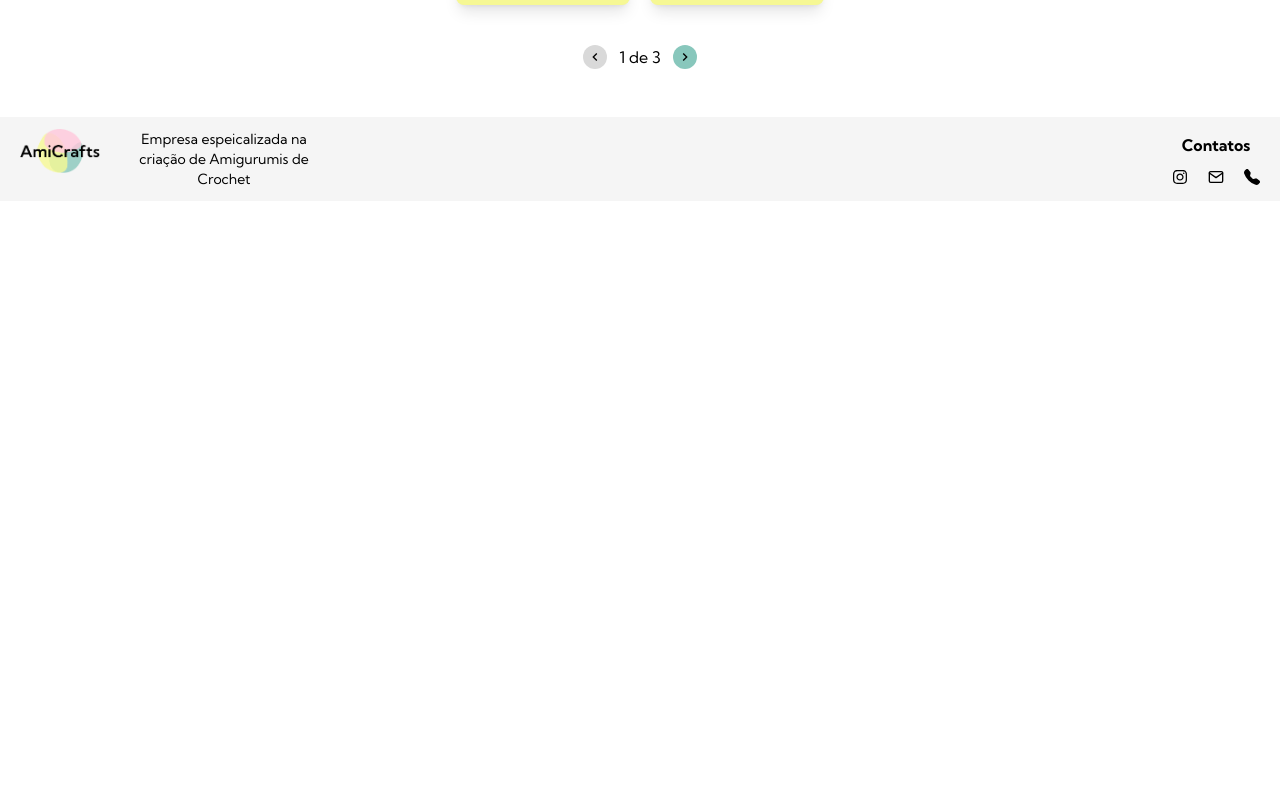
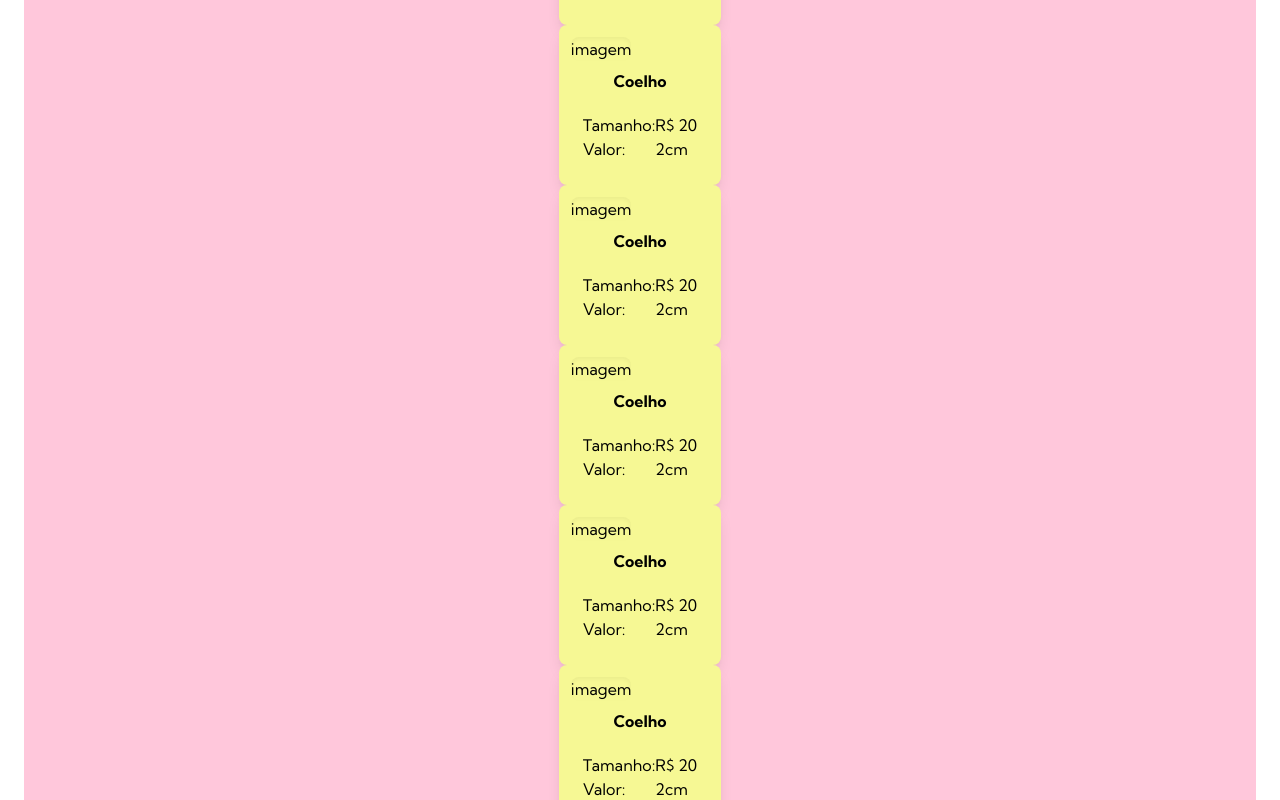
Before and after one commit to rharaianna/desafio_next, a Next.js app: page / in a window 1280 px wide. Shown: the part 1180-1980 px from the top of the page. Before the commit the page ends 1381 px from the top, so only its background shows below. Built offline with nearby package versions, Linux system fonts and the light colour scheme; data requests are answered from the project's data file.

Commit message:
"paginação" produtos

```diff
--- a/db.json
+++ b/db.json
@@ -203,5 +203,128 @@
       "aniversario": "01/01",
       "cargo": "assessor"
     }
+  ],
+  "produtos":[
+    {
+      "id": 1,
+      "name": "Coelho",
+      "tamanho": "2cm",
+      "preco": "20"
+    },
+    {
+      "id": 2,
+      "name": "Dragão",
+      "tamanho": "2cm",
+      "preco": "20"
+    },
+    {
+      "id": 3,
+      "name": "Coelho",
+      "tamanho": "2cm",
+      "preco": "20"
+    },
+    {
+      "id": 4,
+      "name": "Coelho",
+      "tamanho": "2cm",
+      "preco": "20"
+    },
+    {
+      "id": 5,
+      "name": "Coelho",
+      "tamanho": "2cm",
+      "preco": "20"
+    },
+    {
+      "id": 6,
+      "name": "Coelho",
+      "tamanho": "2cm",
+      "preco": "20"
+    },
+    {
+      "id": 7,
+      "name": "Coelho",
+      "tamanho": "2cm",
+      "preco": "20"
+    },
+    {
+      "id": 8,
+      "name": "Coelho",
+      "tamanho": "2cm",
+      "preco": "20"
+    },
+    {
+      "id": 9,
+      "name": "Coelho",
+      "tamanho": "2cm",
+      "preco": "20"
+    },
+    {
+      "id": 10,
+      "name": "Coelho",
+      "tamanho": "2cm",
+      "preco": "20"
+    },
+    {
+      "id": 11,
+      "name": "Coelho",
+      "tamanho": "2cm",
+      "preco": "20"
+    },
+    {
+      "id": 12,
+      "name": "Coelho",
+      "tamanho": "2cm",
+      "preco": "20"
+    },
+    {
+      "id": 13,
+      "name": "Coelho",
+      "tamanho": "2cm",
+      "preco": "20"
+    },
+    {
+      "id": 14,
+      "name": "Coelho",
+      "tamanho": "2cm",
+      "preco": "20"
+    },
+    {
+      "id": 15,
+      "name": "Coelho",
+      "tamanho": "2cm",
+      "preco": "20"
+    },
+    {
+      "id": 16,
+      "name": "Coelho",
+      "tamanho": "2cm",
+      "preco": "20"
+    },
+    {
+      "id": 17,
+      "name": "Coelho",
+      "tamanho": "2cm",
+      "preco": "20"
+    },
+    {
+      "id": 18,
+      "name": "Coelho",
+      "tamanho": "2cm",
+      "preco": "20"
+    },
+    {
+      "id": 19,
+      "name": "Coelho",
+      "tamanho": "2cm",
+      "preco": "20"
+    },
+    {
+      "id": 20,
+      "name": "Coelho",
+      "tamanho": "2cm",
+      "preco": "20"
+    }
+
   ]
 }
--- a/src/components/Header/index.tsx
+++ b/src/components/Header/index.tsx
@@ -39,7 +39,7 @@ export default function Header() {
                     <Link className="hover:bg-amarelo hover:shadow-md py-1 px-4 rounded-xl" href={"/contatos"}>Contato</Link>
                     <Link className="hover:bg-verde hover:shadow-md py-1 px-4 rounded-xl" href={"/membros"}>Membros</Link>
                     <Link className="hover:bg-cinzaEsc hover:shadow-md py-1 px-4 rounded-xl" href={"login"}>Login</Link>
-                    <Link className="hover:bg-cinzaEsc hover:shadow-md py-1 px-4 rounded-xl" href={"/"}>Logout</Link>
+                    <Link  className="hover:bg-cinzaEsc hover:shadow-md py-1 px-4 rounded-xl" href={"/"}>Logout</Link>
                 </nav>
                 <Menu isVisible={isMenuOpen} onClose={closeMenu}/>
         </header>
--- a/src/components/Home/Produtos.tsx
+++ b/src/components/Home/Produtos.tsx
@@ -1,30 +1,83 @@
 
-import { useState } from "react";
+import { useEffect, useState } from "react";
 import { BackPage } from "../Icons/BackPage";
 import { NextPage } from "../Icons/NextPage";
 import { TitleServices } from "../Title";
 import CardProd from "./Card";
+import Link from "next/link";
 
+type Produto = {
+  id: number,
+  name: string,
+  tamanho: string,
+  preco: string,
+}
 
 export default function Produtos() {
+  const [produtos, setProdutos] = useState<Produto[]>([]);
     const membrosppag = 10
     const [paginaAtual, setPaginaAtual] = useState<number>(1);
-    const paginaTotal = Math.ceil(30 / membrosppag)
+    const paginaTotal = Math.ceil(produtos.length / membrosppag)
+
+    const getProdutos = async () => {
+      const res = await fetch("http://localhost:3001/produtos");
+
+      if (!res.ok) {
+        console.error("Erro ao buscar Produtos");
+      }
+
+      // Converte a resposta JSON em uma lista de Produtos.
+      const data: Produto[] = await res.json();
+
+      // Atualiza o estado com a lista de Produtos obtida.
+      setProdutos(data);
+    };
+
+    // Efeito colateral executado quando o componente é montado.
+    // Chama a função getProdutos para buscar Produtos da API.
+    useEffect(() => {
+      getProdutos();
+    }, []);
+
     return (
         <div>
             <div className="pb-12">
                 <TitleServices title={"Produtos"}/>
             </div>
             <div className="flex flex-wrap gap-5 md:px-28 justify-center">
+              <CardProd src={"/coelho.png"} alt={""} item={"telefone"} tamanho={"a"} valor={"w"} />
+            </div>
 
-            <CardProd src={"/coelho.png"} alt={""} item={"telefone"} tamanho={"a"} valor={"w"} />
-            <CardProd src={"/coelho.png"} alt={""} item={"telefone"} tamanho={"a"} valor={"w"} />
-            <CardProd src={"/coelho.png"} alt={""} item={"telefone"} tamanho={"a"} valor={"w"} />
-            <CardProd src={"/coelho.png"} alt={""} item={"telefone"} tamanho={"a"} valor={"w"} />
-            <CardProd src={"/coelho.png"} alt={""} item={"telefone"} tamanho={"a"} valor={"w"} />
-            <CardProd src={"/coelho.png"} alt={""} item={"telefone"} tamanho={"a"} valor={"w"} />
-            <CardProd src={"/coelho.png"} alt={""} item={"telefone"} tamanho={"a"} valor={"w"} />
-            </div>
+            {produtos.slice((paginaAtual-1) * membrosppag, paginaAtual * membrosppag).map((produto) => (
+            <div className="flex flex-wrap gap-5 md:px-28 justify-center bg-rosa" key={produto.id}>
+              <Link href={"#"} className="bg-amarelo hover:brightness-110 hover:scale-105 flex md:flex-col shadow-lg p-3 rounded-lg">
+                  <div className="shadow-inner rounded-lg w-fit">
+                            imagem
+                  </div>
+                  <div>
+                      <div className="flex justify-center font-semibold py-2 text-center">
+                        <div className=" truncate col-span-3">{produto.name}</div>
+                      </div>
+
+                      <div className="flex p-3 justify-between">
+                          <div>
+                              <p >Tamanho:</p>
+                              <p>Valor:</p>
+                          </div>
+                          <div >
+                            <div className=" truncate col-span-3"> R$ {produto.preco}</div> {/* Exibe as informações dos produtos */}
+                            <div className=" truncate  col-span-2"> {produto.tamanho}</div> {/* Exibe as informações dos produtos */}
+                          </div>
+                      </div>
+                  </div>
+              </Link>
+
+
+
+
+          </div>
+        ))}
+
 
 
             <div className="flex justify-center pt-10">
```
